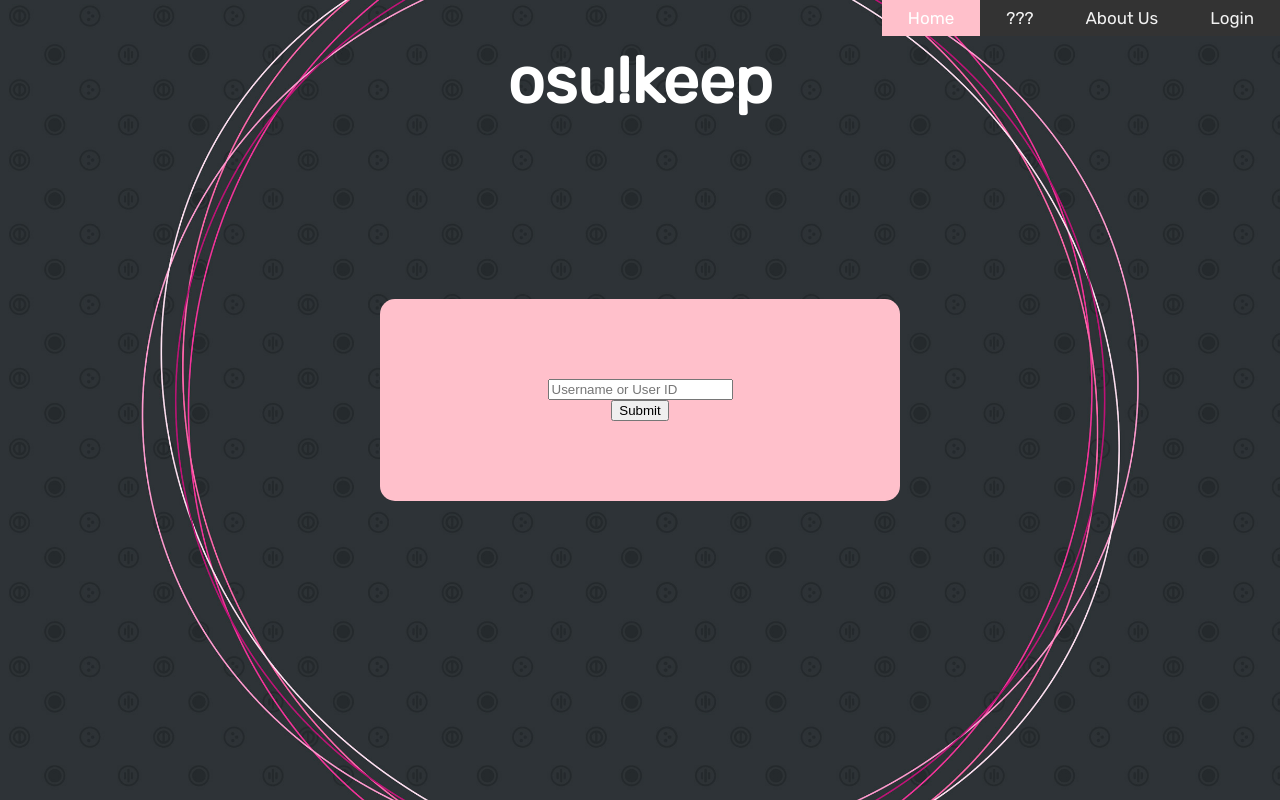
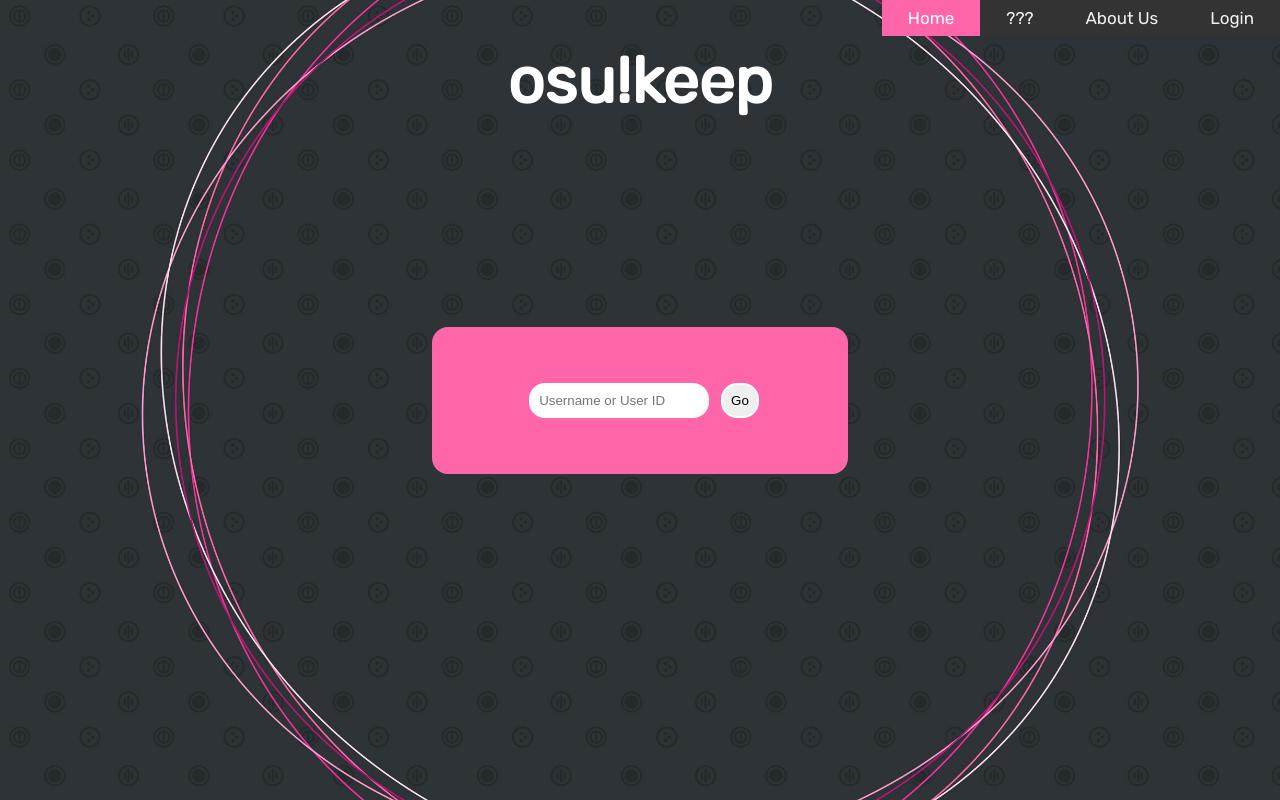
Before and after one commit to alainajae/osu-keep, a Flask app: page /static/index.html in a window 1280 px wide. Run offline with Flask 2, Linux system fonts and the light colour scheme.

Commit message:
Add user form CSS, Clean up CSS

```diff
--- a/static/index.html
+++ b/static/index.html
@@ -15,17 +15,11 @@
 
         <h1 class = "title">osu!keep</h1>
 
-        <div class="get_id">
-        <form id="get_id" method="get" action="/getscores">
-            <div>
-                <input type="text" name="user_key_field" placeholder="Username or User ID" min="0">
-            </div>
-            <div>
-                <input type="submit" value="Submit">
-            </div>
-        </form>
-
+        <div class="get_user">
+            <form method="get" action="/getscores">
+                <input class="user_input" type="text" name="user_key_field" placeholder="Username or User ID" min="0">
+                <input class="submit" type="submit" value="Go">
+            </form>
         </div>
-
     </body>
 </html>
--- a/static/styles.css
+++ b/static/styles.css
@@ -1,4 +1,12 @@
 @import url('https://fonts.googleapis.com/css2?family=Rubik&display=swap');
+
+:root {
+    --osuPink: #FF66AA;
+    --inputSpacing: 0.5rem;
+    --transitionDuration: 100ms;
+    --myGrey: #333;
+    --radius: 1rem;
+}
 
 body, html{
     margin: 0;
@@ -16,10 +24,8 @@ body{
     height: 100vh;
     background-image: url("osubackground.jpg");
     background-size: cover;
-    background-repeat:   no-repeat;
+    background-repeat: no-repeat;
     background-position: center center;
-
-
 }
 
 h1.title{
@@ -31,17 +37,36 @@ h1.title{
     font-weight: bold;
 }
 
-.box {
-    position: fixed;
-    right: 10px; bottom: 0px;
-    width: 200px;
-    height:40px;
-    padding: 0px;
+.user_input {
+    outline: none;
+    border: 2px solid white;
+    border-radius: var(--radius);
+    padding: var(--inputSpacing);
+    margin: var(--inputSpacing);
+    width: 50%;
+    transition: var(--transitionDuration);
 }
 
+.user_input:focus {
+    border: 2px solid var(--myGrey);
+}
+
+.submit {
+    outline: none;
+    border: 2px solid white;
+    border-radius: var(--radius);
+    padding: var(--inputSpacing);
+
+}
+.submit:hover {
+    border: 2px solid grey;
+}
+.submit:active {
+    border: 2px solid black;
+}
 
 .topnav {
-    background-color: #333;
+    background-color: var(--myGrey);
     overflow: hidden;
     position: fixed;
     top: 0;
@@ -66,18 +91,17 @@ h1.title{
 
 /* Add a color to the active/current link */
 .topnav a.active {
-    background-color: pink;
+    background-color: var(--osuPink);
     color: white;
 }
 
-.get_id{
-    width: 360px;
-        overflow: hidden;
-        margin: auto;
-        margin: 20 0 0 450px;
-        padding: 80px;
-        background: pink;
-        border-radius: 15px ;
+.get_user{
+    width: 20rem;
+    overflow: hidden;
+    margin: auto;
+    padding: 3rem;
+    background: var(--osuPink);
+    border-radius: var(--radius);
 }
 
 input::-webkit-outer-spin-button,
@@ -85,7 +109,7 @@ input::-webkit-inner-spin-button {
     -webkit-appearance: none;
     margin: 0;
 }
-input[type=number]{
+input[type=text]{
     -moz-appearance: textfield;
 }
 
```
Also changed, not shown: static/login_style.css (+6 -2 lines), 1 other file.
